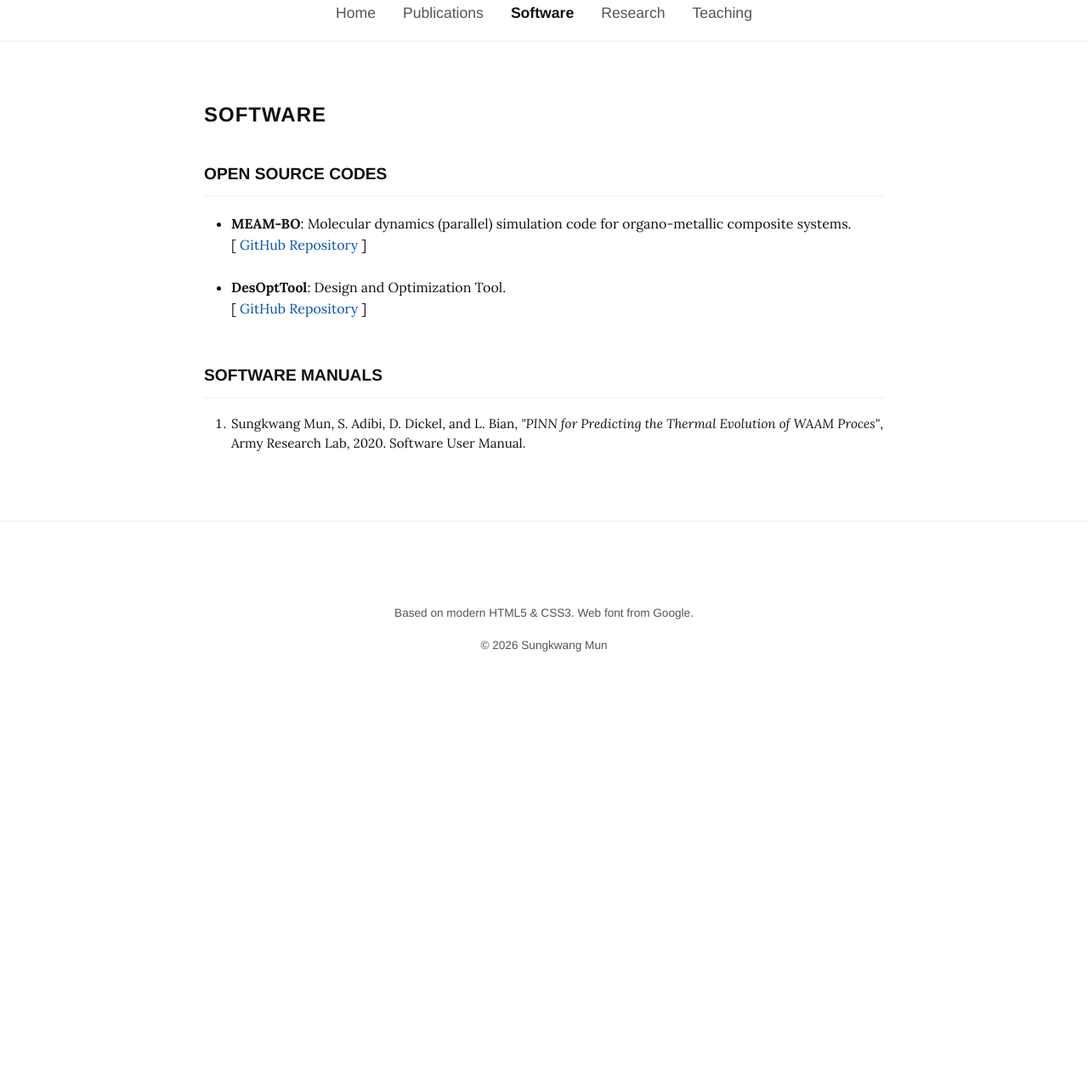
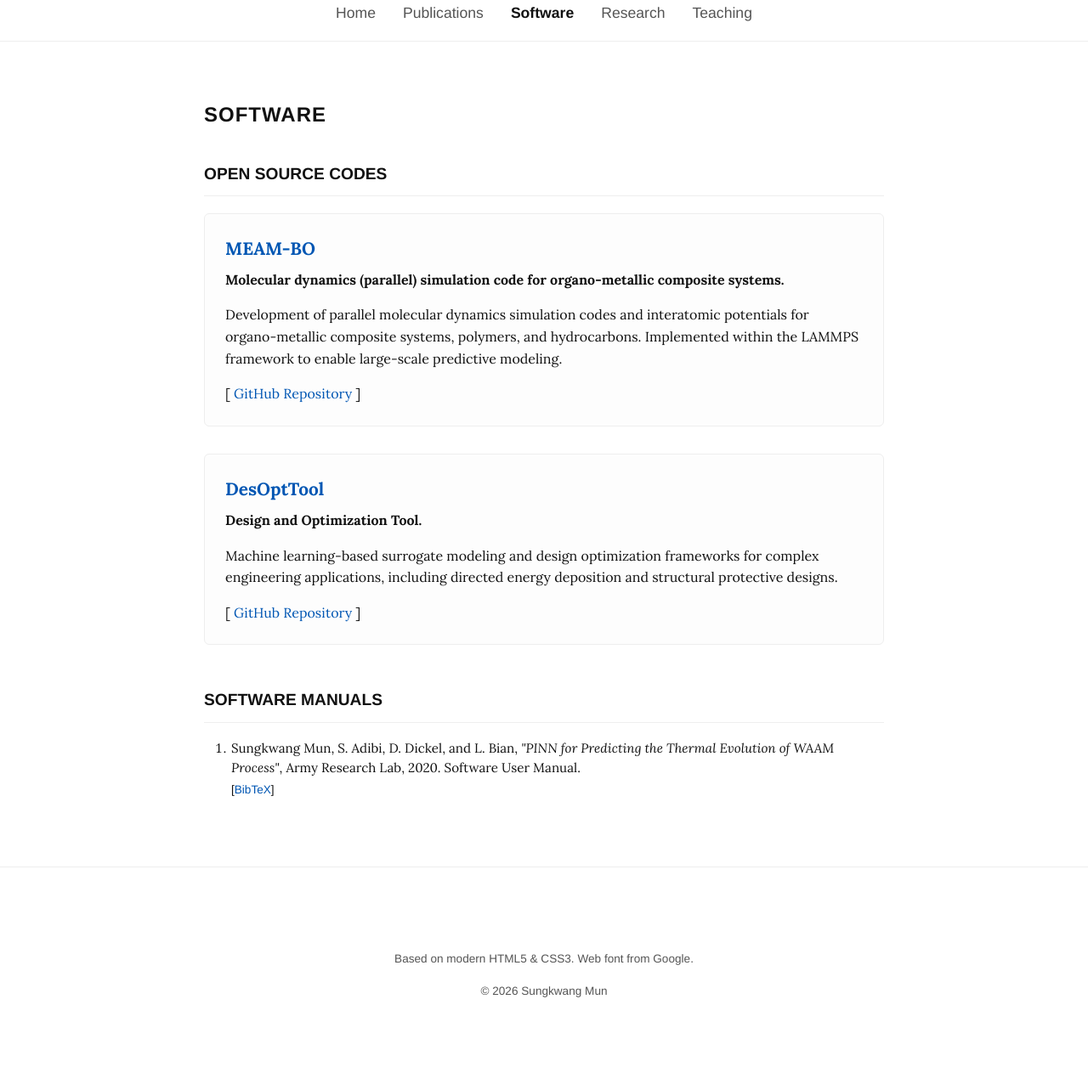
Before and after one commit to sungkwang/sungkwang.github.io, a Jekyll site: the page built from software.html, in a window 1280 px wide. Shown: the whole page at 85% size. Built offline with Jekyll 4.4.1, drawn with Linux system fonts in a browser that asks for light colours; before the commit the page ends 900 px from its top, so only the background shows below that.

Commit message:
orgnize research and software tab

```diff
--- a/_config.yml
+++ b/_config.yml
@@ -5,6 +5,8 @@ url: "https://sungkwang.github.io"
 collections:
   publications:
     output: false
+  software:
+    output: false
   projects:
     output: true
 
--- a/research.html
+++ b/research.html
@@ -77,36 +77,39 @@ custom_css: |
   </style>
 ---
 
-<h2 class="section-title">Research Highlights</h2>
+<h2 class="section-title">Research Themes</h2>
 
         <div class="research-section">
             <div class="research-item">
-                <div class="research-title">Block Compressed Sensing (BCS-SPL)</div>
+                <div class="research-title">Computational Image & Video Processing</div>
                 <div class="research-desc">
-                    Research on image and video compression and restoration using compressed sensing techniques. Developed Smoother Projected Landweber (SPL) reconstruction methods for efficient multiscale block compressed sensing.
+                    Investigating efficient data acquisition and reconstruction using **Compressed Sensing** frameworks. This research focuses on multiscale block-based sampling and iterative reconstruction algorithms for high-resolution imaging and dynamic video sequences.
                 </div>
                 <div class="research-links">
-                    [ <a href="https://jamesfowler.net/BCSSPL/" target="_blank">Project Website</a> ]
+                    [ <a href="https://jamesfowler.net/BCSSPL/" target="_blank">BCS-SPL Project</a> ]
+                    [ <a href="{{ '/publications.html' | relative_url }}">Related Publications</a> ]
                 </div>
             </div>
 
             <div class="research-item">
-                <div class="research-title">MEAM-BO (Modified Embedded-Atom Method with Bond Order)</div>
+                <div class="research-title">Multiscale Modeling of Organo-Metallic Systems</div>
                 <div class="research-desc">
-                    Development of parallel molecular dynamics simulation codes and interatomic potentials for organo-metallic composite systems, polymers, and hydrocarbons. Implemented within the LAMMPS framework to enable large-scale predictive modeling.
+                    Developing high-fidelity interatomic potentials and parallel molecular dynamics frameworks to study the interface and mechanical properties of composite materials. This work enables the predictive modeling of polymers, hydrocarbons, and complex metallic alloys at the atomic scale.
                 </div>
                 <div class="research-links">
-                    [ <a href="https://github.com/sungkwang/MEAM-BO" target="_blank">GitHub Repository</a> ]
+                    [ <a href="{{ '/software.html' | relative_url }}">MEAM-BO Framework</a> ]
+                    [ <a href="{{ '/publications.html' | relative_url }}">Related Publications</a> ]
                 </div>
             </div>
 
             <div class="research-item">
-                <div class="research-title">Design Optimization Tool (DesOptTool)</div>
+                <div class="research-title">AI-Driven Design Optimization</div>
                 <div class="research-desc">
-                    Machine learning-based surrogate modeling and design optimization frameworks for complex engineering applications, including directed energy deposition and structural protective designs.
+                    Utilizing machine learning surrogate models and physics-informed neural networks (PINNs) to optimize additive manufacturing processes and structural designs. Our frameworks aim to reduce the computational cost of design exploration in high-dimensional spaces.
                 </div>
                 <div class="research-links">
-                    [ <a href="https://github.com/sungkwang/DesOptTool" target="_blank">GitHub Repository</a> ]
+                    [ <a href="{{ '/software.html' | relative_url }}">DesOptTool</a> ]
+                    [ <a href="{{ '/publications.html' | relative_url }}">Related Publications</a> ]
                 </div>
             </div>
         </div>
--- a/software.html
+++ b/software.html
@@ -4,13 +4,26 @@ title: Software
 custom_css: |
   <style>
   .software-list {
-            list-style-type: disc;
-            padding-left: 2rem;
+            list-style-type: none;
+            padding: 0;
             line-height: 1.6;
             margin-bottom: 3rem;
         }
-        .software-list li {
-            margin-bottom: 1.5rem;
+        .software-item {
+            margin-bottom: 2rem;
+            padding: 1.5rem;
+            background: #fdfdfd;
+            border: 1px solid var(--border);
+            border-radius: 6px;
+        }
+        .software-name {
+            font-size: 1.3rem;
+            font-weight: bold;
+            color: var(--accent);
+            margin-bottom: 0.5rem;
+        }
+        .software-desc {
+            margin-bottom: 1rem;
         }
   </style>
 ---
@@ -18,20 +31,39 @@ custom_css: |
 <h2 class="section-title">Software</h2>
 
 <h3>Open Source Codes</h3>
-        <ul class="software-list">
-            <li>
-                <strong>MEAM-BO</strong>: Molecular dynamics (parallel) simulation code for organo-metallic composite systems.<br>
-                [ <a href="https://github.com/sungkwang/MEAM-BO" target="_blank">GitHub Repository</a> ]
-            </li>
-            <li>
-                <strong>DesOptTool</strong>: Design and Optimization Tool.<br>
-                [ <a href="https://github.com/sungkwang/DesOptTool" target="_blank">GitHub Repository</a> ]
-            </li>
-        </ul>
+<div class="software-list">
+    {% assign softs = site.software | sort: "priority" %}
+    {% for item in softs %}
+    <div class="software-item">
+        <div class="software-name">{{ item.name }}</div>
+        <div class="software-desc">
+            <strong>{{ item.description }}</strong><br>
+            {{ item.content }}
+        </div>
+        <div class="software-links">
+            [ <a href="{{ item.github }}" target="_blank">GitHub Repository</a> ]
+        </div>
+    </div>
+    {% endfor %}
+</div>
 
 <h3>Software Manuals</h3>
+{% assign manuals = site.publications | where: "category", "Software Manuals" | sort: "year" | reverse %}
+{% if manuals.size > 0 %}
 <ol class="pub-list">
+    {% for pub in manuals %}
     <li>
-                Sungkwang Mun, S. Adibi, D. Dickel, and L. Bian, <em>"PINN for Predicting the Thermal Evolution of WAAM Proces"</em>, Army Research Lab, 2020. Software User Manual.
+        {{ pub.content | split: '<div class="pub-entry">' | last | split: '</div>' | first }}
+        <div class="pub-actions">
+            {% if pub.pdf %}
+            [<a href="{{ pub.pdf | relative_url }}" target="_blank">PDF</a>]
+            {% endif %}
+            [<button type="button" onclick="toggleBibtex('{{ pub.bibtex_id }}')">BibTeX</button>]
+        </div>
+        <div id="{{ pub.bibtex_id }}" class="bibtex-block">{{ pub.bibtex }}</div>
     </li>
+    {% endfor %}
 </ol>
+{% else %}
+<p>No software manuals available.</p>
+{% endif %}
```
Also changed, not shown: _publications/2020-Mun2020Manual.md (added, +21 -0 lines), _software/desopttool.md (added, +7 -0 lines), _software/meam-bo.md (added, +7 -0 lines). Lines whose indentation alone changed are shown as unchanged.
